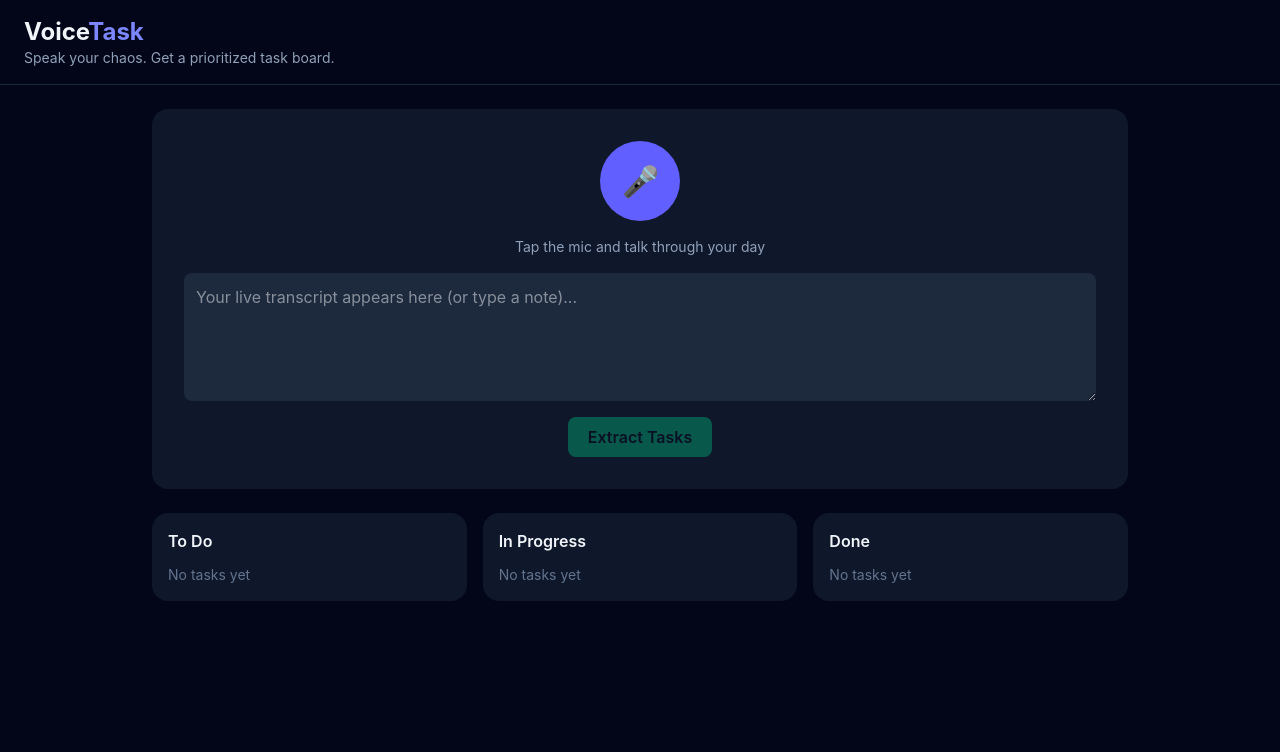
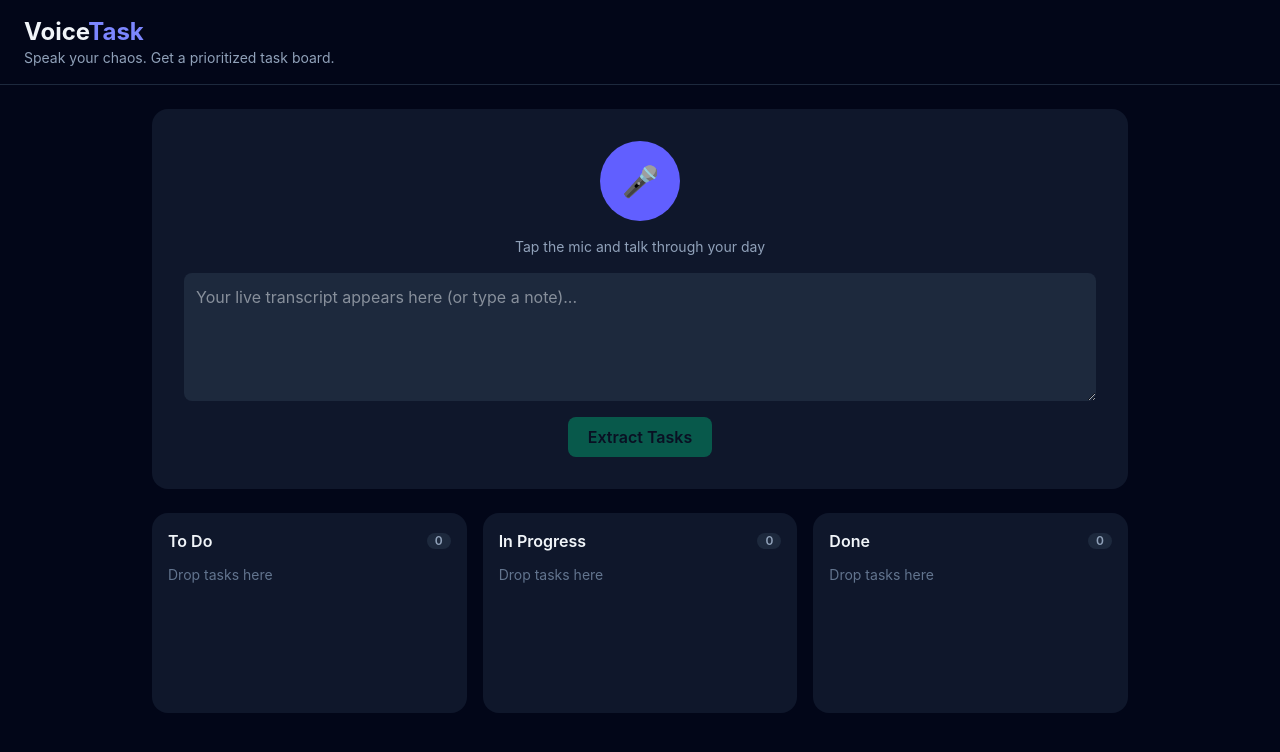
Before and after one commit to abhijeetpandey-07/voice-task-manager, a React (Vite) app: page / in a window 1280 px wide. Shown: the top 752 px of the page. Built offline with nearby package versions, Linux system fonts and the light colour scheme.

Commit message:
feat: add Kanban board with drag and drop

```diff
--- a/src/App.jsx
+++ b/src/App.jsx
@@ -1,12 +1,7 @@
 import { useState } from 'react'
 import useSpeech from './hooks/useSpeech'
 import { extractTasks } from './api'
-
-const COLUMNS = [
-  { id: 'todo', title: 'To Do' },
-  { id: 'inprogress', title: 'In Progress' },
-  { id: 'done', title: 'Done' },
-]
+import Board from './components/Board'
 
 export default function App() {
   const { transcript, setTranscript, listening, toggle, error: micError } = useSpeech()
@@ -29,6 +24,23 @@ export default function App() {
       setLoading(false)
     }
   }
+
+  const moveTask = (id, status, index) => {
+    setTasks((prev) => {
+      const task = prev.find((t) => t.id === id)
+      const rest = prev.filter((t) => t.id !== id)
+      const moved = { ...task, status }
+      const target = rest.filter((t) => t.status === status)[index]
+      if (!target) return [...rest, moved]
+      const pos = rest.indexOf(target)
+      return [...rest.slice(0, pos), moved, ...rest.slice(pos)]
+    })
+  }
+
+  const updateTask = (id, changes) =>
+    setTasks((prev) => prev.map((t) => (t.id === id ? { ...t, ...changes } : t)))
+
+  const deleteTask = (id) => setTasks((prev) => prev.filter((t) => t.id !== id))
 
   return (
     <div className="min-h-screen bg-slate-950 text-slate-100">
@@ -70,24 +82,8 @@ export default function App() {
           </button>
         </section>
 
-        <section className="mt-6 grid gap-4 md:grid-cols-3">
-          {COLUMNS.map((col) => {
-            const list = tasks.filter((t) => t.status === col.id)
-            return (
-              <div key={col.id} className="rounded-2xl bg-slate-900 p-4">
-                <h2 className="mb-3 font-semibold">{col.title}</h2>
-                {list.length === 0 && <p className="text-sm text-slate-500">No tasks yet</p>}
-                {list.map((t) => (
-                  <div key={t.id} className="mb-2 rounded-lg bg-slate-800 p-3">
-                    <p className="font-medium">{t.title}</p>
-                    <p className="text-xs text-slate-400">
-                      {t.priority} · {t.dueDate || 'no date'}
-                    </p>
-                  </div>
-                ))}
-              </div>
-            )
-          })}
+        <section className="mt-6">
+          <Board tasks={tasks} onMove={moveTask} onUpdate={updateTask} onDelete={deleteTask} />
         </section>
       </main>
     </div>
--- /dev/null
+++ b/src/components/Board.jsx
@@ -0,0 +1,70 @@
+import { DragDropContext, Droppable, Draggable } from '@hello-pangea/dnd'
+import TaskCard from './TaskCard'
+
+const COLUMNS = [
+  { id: 'todo', title: 'To Do' },
+  { id: 'inprogress', title: 'In Progress' },
+  { id: 'done', title: 'Done' },
+]
+
+export default function Board({ tasks, onMove, onUpdate, onDelete }) {
+  const handleDragEnd = (result) => {
+    const { destination, source, draggableId } = result
+    if (!destination) return
+    if (destination.droppableId === source.droppableId && destination.index === source.index) return
+    onMove(draggableId, destination.droppableId, destination.index)
+  }
+
+  return (
+    <DragDropContext onDragEnd={handleDragEnd}>
+      <div className="grid gap-4 md:grid-cols-3">
+        {COLUMNS.map((col) => {
+          const colTasks = tasks.filter((t) => t.status === col.id)
+          return (
+            <Droppable droppableId={col.id} key={col.id}>
+              {(provided, snapshot) => (
+                <div
+                  ref={provided.innerRef}
+                  {...provided.droppableProps}
+                  className={`min-h-[200px] rounded-2xl p-4 transition ${
+                    snapshot.isDraggingOver ? 'bg-slate-800' : 'bg-slate-900'
+                  }`}
+                >
+                  <h2 className="mb-3 flex items-center justify-between font-semibold">
+                    {col.title}
+                    <span className="rounded-full bg-slate-800 px-2 text-xs text-slate-400">
+                      {colTasks.length}
+                    </span>
+                  </h2>
+                  {colTasks.map((task, index) => (
+                    <Draggable draggableId={task.id} index={index} key={task.id}>
+                      {(prov, snap) => (
+                        <div
+                          ref={prov.innerRef}
+                          {...prov.draggableProps}
+                          {...prov.dragHandleProps}
+                          className="mb-3"
+                        >
+                          <TaskCard
+                            task={task}
+                            dragging={snap.isDragging}
+                            onUpdate={onUpdate}
+                            onDelete={onDelete}
+                          />
+                        </div>
+                      )}
+                    </Draggable>
+                  ))}
+                  {provided.placeholder}
+                  {colTasks.length === 0 && (
+                    <p className="text-sm text-slate-500">Drop tasks here</p>
+                  )}
+                </div>
+              )}
+            </Droppable>
+          )
+        })}
+      </div>
+    </DragDropContext>
+  )
+}
--- /dev/null
+++ b/src/components/TaskCard.jsx
@@ -0,0 +1,10 @@
+export default function TaskCard({ task, dragging }) {
+  return (
+    <div className={`rounded-xl bg-slate-800 p-3 ${dragging ? 'ring-2 ring-indigo-400' : ''}`}>
+      <p className="font-medium">{task.title}</p>
+      <p className="mt-1 text-xs text-slate-400">
+        {task.priority} · {task.dueDate || 'no date'}
+      </p>
+    </div>
+  )
+}
```
